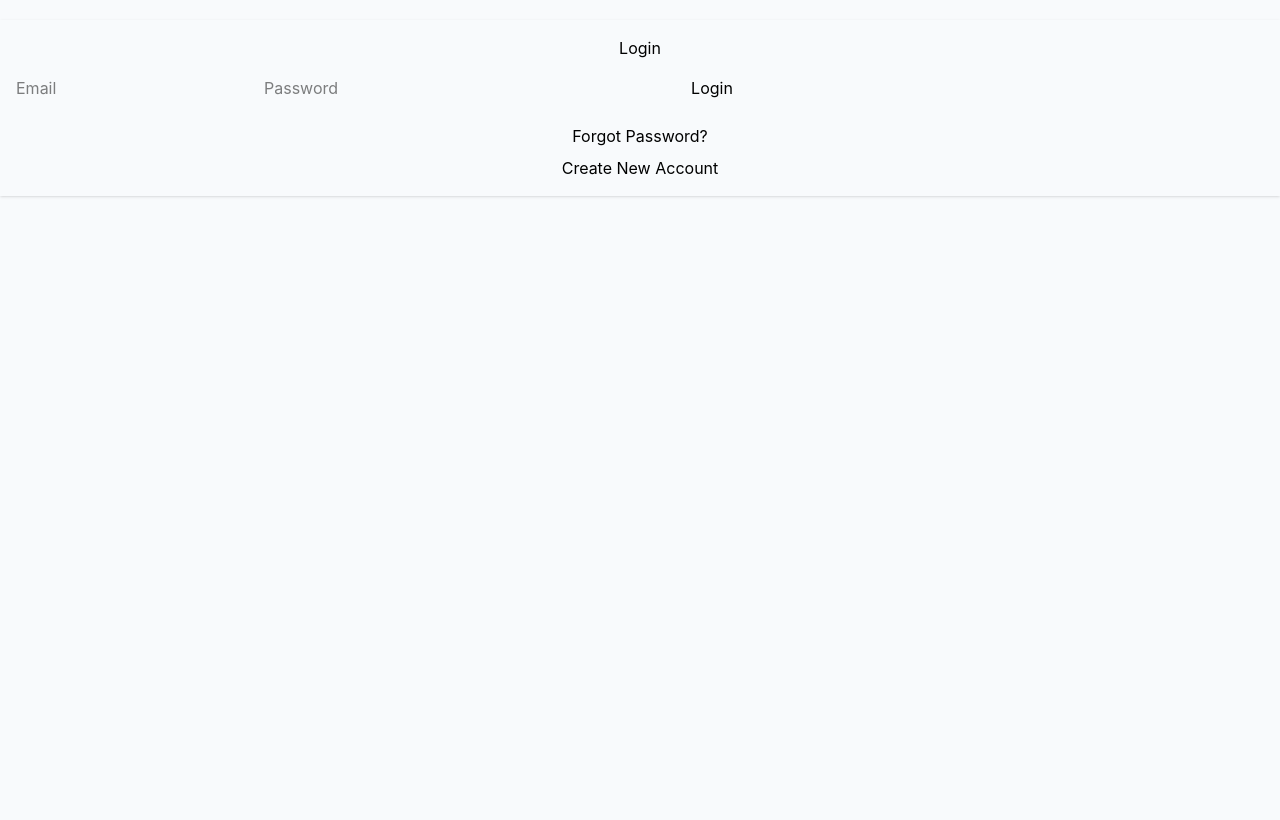
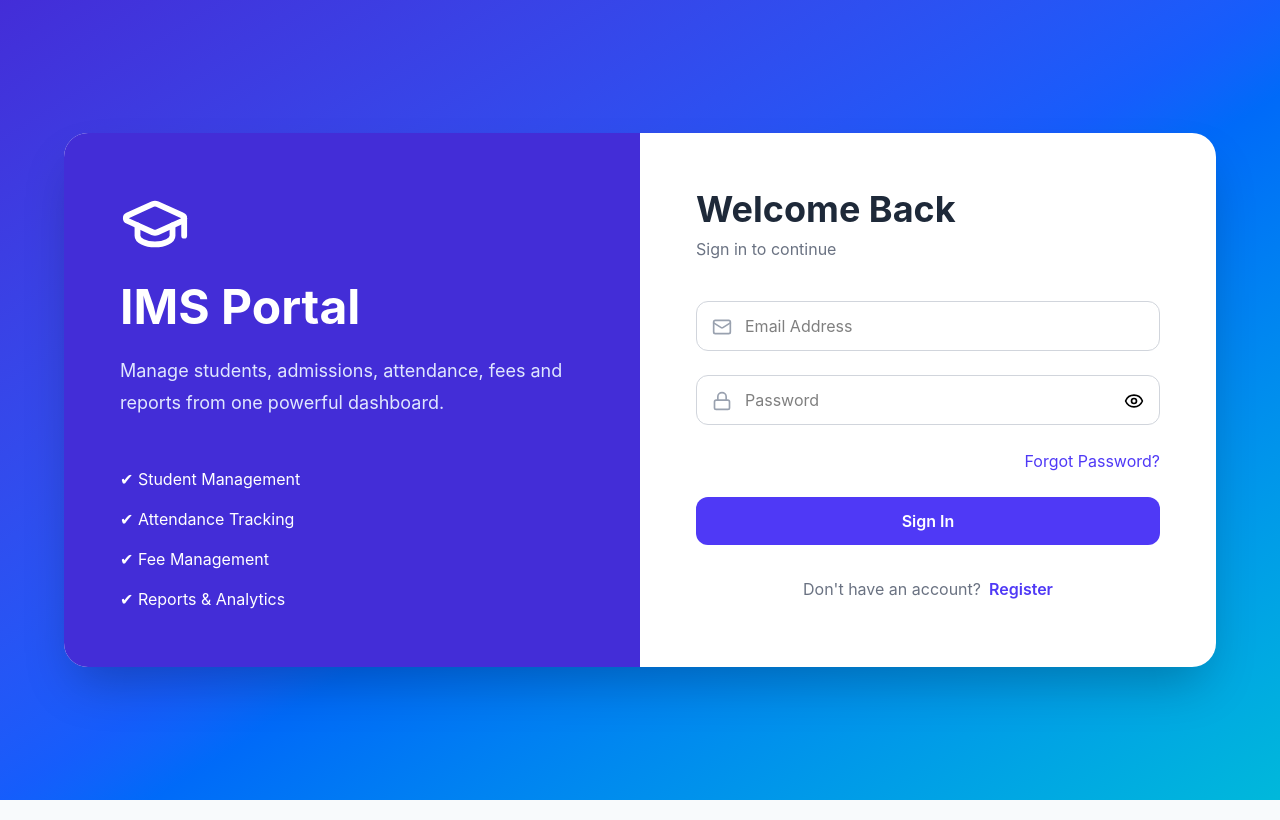
Before and after one commit to Atharvaghaware/ims-authentication-frontend, a React (Vite) app: page /login in a window 1280 px wide. Built offline with nearby package versions, Linux system fonts and the light colour scheme.

Commit message:
frontend ui is changed

```diff
--- a/src/pages/ForgotPassword.jsx
+++ b/src/pages/ForgotPassword.jsx
@@ -41,7 +41,7 @@ function ForgotPassword() {
 
   return (
 
-    <div className="min-h-screen bg-linear-to-br from-indigo-700 via-blue-600 to-cyan-500 flex items-center justify-center px-6">
+    <div className="min-h-screen bg-gradient-to-br from-indigo-700 via-blue-600 to-cyan-500 flex items-center justify-center px-6">
 
       <div className="grid lg:grid-cols-2 bg-white rounded-3xl shadow-2xl overflow-hidden max-w-6xl w-full">
 
--- a/src/pages/Login.jsx
+++ b/src/pages/Login.jsx
@@ -1,112 +1,187 @@
 import { useState } from "react";
 import { Link, useNavigate } from "react-router-dom";
+import { Mail, Lock, Eye, EyeOff, GraduationCap } from "lucide-react";
 import api from "../api/axios";
 
 function Login() {
+  const navigate = useNavigate();
 
-    const navigate = useNavigate();
+  const [showPassword, setShowPassword] = useState(false);
 
   const [login, setLogin] = useState({
     email: "",
-        password: ""
+    password: "",
   });
 
   const handleChange = (e) => {
     setLogin({
       ...login,
-            [e.target.name]: e.target.value
+      [e.target.name]: e.target.value,
     });
   };
 
   const handleSubmit = async (e) => {
-
     e.preventDefault();
 
     try {
-
       const response = await api.post("/login", login);
-
-            console.log(response.data);
 
       localStorage.setItem("token", response.data.token);
       localStorage.setItem("fullName", response.data.fullName);
       localStorage.setItem("role", response.data.role);
 
-            alert("Login Successful");
-
       navigate("/dashboard");
-
     } catch (error) {
-
-            console.error(error);
-
       alert(
         error.response?.data?.message ||
           error.response?.data ||
           "Invalid Email or Password"
       );
-
     }
-
   };
 
   return (
+    <div className="min-h-screen bg-gradient-to-br from-indigo-700 via-blue-600 to-cyan-500 flex items-center justify-center px-6">
 
-        <div className="container mt-5">
+      <div className="grid lg:grid-cols-2 bg-white rounded-3xl shadow-2xl overflow-hidden max-w-6xl w-full">
 
-            <div className="row justify-content-center">
+        {/* Left Section */}
 
-                <div className="col-md-5">
+        <div className="hidden lg:flex flex-col justify-center bg-indigo-700 text-white p-14">
 
-                    <div className="card shadow p-4">
+          <GraduationCap size={70} />
 
-                        <h2 className="text-center mb-4">
-                            Login
+          <h1 className="text-5xl font-bold mt-6">
+            IMS Portal
+          </h1>
+
+          <p className="mt-6 text-lg leading-8 text-indigo-100">
+            Manage students, admissions, attendance,
+            fees and reports from one powerful dashboard.
+          </p>
+
+          <div className="mt-12 space-y-4">
+
+            <div>✔ Student Management</div>
+
+            <div>✔ Attendance Tracking</div>
+
+            <div>✔ Fee Management</div>
+
+            <div>✔ Reports & Analytics</div>
+
+          </div>
+
+        </div>
+
+        {/* Right Section */}
+
+        <div className="p-10 md:p-14">
+
+          <h2 className="text-4xl font-bold text-gray-800">
+            Welcome Back
           </h2>
 
-                        <form onSubmit={handleSubmit}>
+          <p className="text-gray-500 mt-2">
+            Sign in to continue
+          </p>
+
+          <form
+            onSubmit={handleSubmit}
+            className="mt-10 space-y-6"
+          >
+
+            {/* Email */}
+
+            <div className="relative">
+
+              <Mail
+                size={20}
+                className="absolute left-4 top-4 text-gray-400"
+              />
 
               <input
                 type="email"
-                                className="form-control mb-3"
-                                placeholder="Email"
                 name="email"
+                placeholder="Email Address"
                 value={login.email}
                 onChange={handleChange}
                 required
+                className="w-full pl-12 pr-4 py-3 rounded-xl border border-gray-300 focus:ring-2 focus:ring-indigo-600 outline-none"
+              />
+
+            </div>
+
+            {/* Password */}
+
+            <div className="relative">
+
+              <Lock
+                size={20}
+                className="absolute left-4 top-4 text-gray-400"
               />
 
               <input
-                                type="password"
-                                className="form-control mb-3"
+                type={showPassword ? "text" : "password"}
+                name="password"
                 placeholder="Password"
-                                name="password"
                 value={login.password}
                 onChange={handleChange}
                 required
+                className="w-full pl-12 pr-12 py-3 rounded-xl border border-gray-300 focus:ring-2 focus:ring-indigo-600 outline-none"
               />
 
               <button
-                                type="submit"
-                                className="btn btn-success w-100"
+                type="button"
+                onClick={() =>
+                  setShowPassword(!showPassword)
+                }
+                className="absolute right-4 top-4"
               >
-                                Login
+                {showPassword ? (
+                  <EyeOff size={20} />
+                ) : (
+                  <Eye size={20} />
+                )}
               </button>
 
-                        </form>
+            </div>
 
-                        <div className="text-center mt-3">
+            {/* Forgot */}
 
-                            <Link to="/forgot-password">
+            <div className="text-right">
+
+              <Link
+                to="/forgot-password"
+                className="text-indigo-600 hover:underline"
+              >
                 Forgot Password?
               </Link>
 
             </div>
 
-                        <div className="text-center mt-2">
+            {/* Button */}
 
-                            <Link to="/register">
-                                Create New Account
+            <button
+              type="submit"
+              className="w-full py-3 rounded-xl bg-indigo-600 hover:bg-indigo-700 text-white font-semibold transition"
+            >
+              Sign In
+            </button>
+
+          </form>
+
+          <div className="text-center mt-8">
+
+            <span className="text-gray-500">
+              Don't have an account?
+            </span>
+
+            <Link
+              to="/register"
+              className="text-indigo-600 ml-2 font-semibold hover:underline"
+            >
+              Register
             </Link>
 
           </div>
@@ -116,11 +191,7 @@ function Login() {
       </div>
 
     </div>
-
-        </div>
-
   );
-
 }
 
 export default Login;
--- a/src/pages/Register.jsx
+++ b/src/pages/Register.jsx
@@ -55,7 +55,7 @@ function Register() {
 
   return (
 
-    <div className=" min-h-screen bg-linear-to-br from-indigo-700 via-blue-600 to-cyan-500 flex items-center justify-center px-6">
+    <div className="min-h-screen bg-gradient-to-br from-indigo-700 via-blue-600 to-cyan-500 flex items-center justify-center px-6">
 
       <div className="grid lg:grid-cols-2 bg-white rounded-3xl shadow-2xl overflow-hidden max-w-6xl w-full">
 
```
Also changed, not shown: 2 other files (tests, documents, lock files or other folders). Lines whose indentation alone changed are shown as unchanged.
